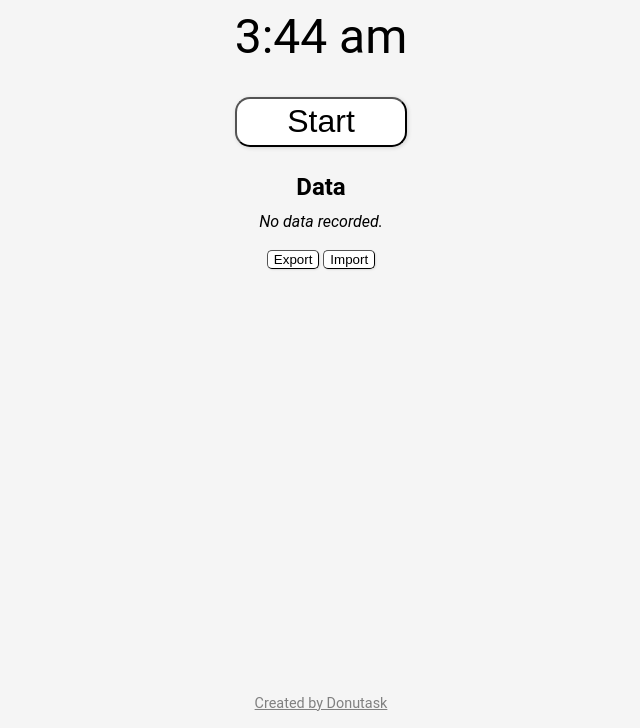
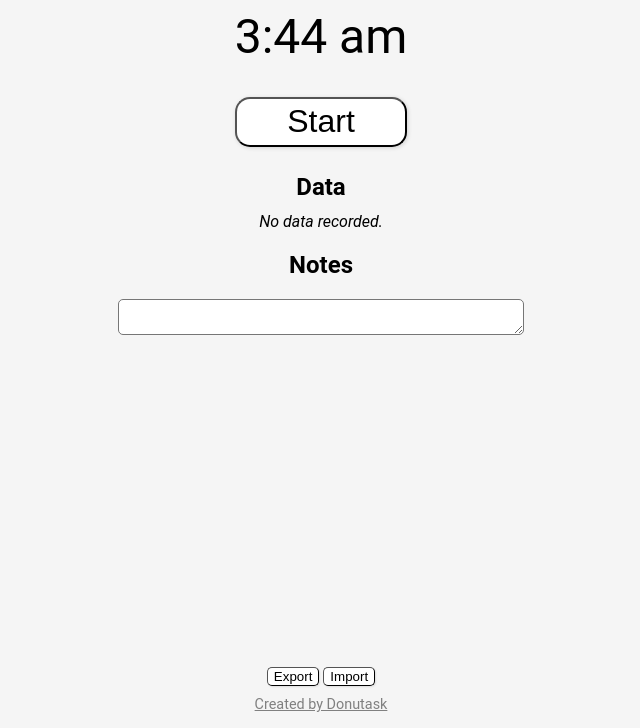
Before and after one commit to Donutask/TimeTracker, a website: page index.html in a window 1280 px wide. Shown: the part 72-800 px from the top of the page, without its empty margins (319-959 px from the left). Drawn offline with Linux system fonts and the light colour scheme.

Commit message:
Can add notes now

```diff
--- a/JavaScripts/dataManagement.js
+++ b/JavaScripts/dataManagement.js
@@ -61,6 +61,7 @@ function LoadSlot(slotIndex) {
         UpdateCalendarAndDetails();
         ShowCorrectUI();
         UpdateCurrentSlotOption();
+        UpdateNotesField();
     }
     else {
         console.error("No data for slot " + slotIndex);
@@ -98,6 +99,8 @@ function Load(stringData) {
             timestamps.push(Timespan.FromJSON(element));
         }
         mainData = new TimeTrackerData(parsedJSON.title, timestamps);
+        if (parsedJSON.notes != null)
+            mainData.notes = parsedJSON.notes;
     }
 }
 function Export() {
--- a/JavaScripts/main.js
+++ b/JavaScripts/main.js
@@ -16,6 +16,7 @@ const slotChooserDropdown = document.getElementById("select-save-slot");
 const slotChooserParent = document.getElementById("save-slot-group");
 const deleteSlotOption = document.getElementById("delete-save-slot");
 const createSlotOption = document.getElementById("create-save-slot");
+const noteInput = document.getElementById("notes-input");
 let currentInterval;
 let stopTime;
 let startDate;
@@ -245,6 +246,13 @@ function UpdateCurrentSlotOption() {
         }
     }
 }
+function NoteInputChanged() {
+    mainData.notes = noteInput.value;
+    SaveData();
+}
+function UpdateNotesField() {
+    noteInput.value = mainData.notes;
+}
 LoadStartDate();
 InitialLoad();
 CreateSaveSlotChooserDropdown();
--- a/JavaScripts/timeTrackerData.js
+++ b/JavaScripts/timeTrackerData.js
@@ -4,6 +4,7 @@ class TimeTrackerData {
         this.title = title;
         this.timespans = timespans;
         this.startDate = null;
+        this.notes = "";
     }
     GetTotalMinutes() {
         let totalMinutes = 0;
@@ -48,7 +49,7 @@ class TimeTrackerData {
         else {
             dateString = this.startDate.getTime().toString();
         }
-        let json = `{"title":"${this.title}", "startDate":"${dateString}", "timestamps":[`;
+        let json = `{"title":"${this.title}", "notes":"${this.notes}", "startDate":"${dateString}", "timestamps":[`;
         if (this.timespans != null && this.timespans.length > 0) {
             for (let i = 0; i < this.timespans.length; i++) {
                 const element = this.timespans[i];
--- a/TypeScripts/dataManagement.ts
+++ b/TypeScripts/dataManagement.ts
@@ -80,6 +80,7 @@ function LoadSlot(slotIndex: number) {
         UpdateCalendarAndDetails();
         ShowCorrectUI();
         UpdateCurrentSlotOption();
+        UpdateNotesField();
     } else {
         console.error("No data for slot " + slotIndex);
     }
@@ -126,6 +127,8 @@ function Load(stringData: string) {
         }
 
         mainData = new TimeTrackerData(parsedJSON.title, timestamps);
+        if (parsedJSON.notes != null)
+            mainData.notes = parsedJSON.notes;
     }
 }
 
--- a/TypeScripts/timeTrackerData.ts
+++ b/TypeScripts/timeTrackerData.ts
@@ -2,11 +2,13 @@ class TimeTrackerData {
     title: string;
     startDate: Date | null;
     timespans: Timespan[];
+    notes: string;
 
     constructor(title: string, timespans: Timespan[]) {
         this.title = title;
         this.timespans = timespans;
         this.startDate = null;
+        this.notes = "";
     }
 
     //Adds all timespans
@@ -64,7 +66,7 @@ class TimeTrackerData {
             dateString = this.startDate.getTime().toString();
         }
 
-        let json = `{"title":"${this.title}", "startDate":"${dateString}", "timestamps":[`;
+        let json = `{"title":"${this.title}", "notes":"${this.notes}", "startDate":"${dateString}", "timestamps":[`;
 
         //Only process timestamps if they exist
         if (this.timespans != null && this.timespans.length > 0) {
--- a/index.html
+++ b/index.html
@@ -100,16 +100,17 @@
                     </tbody>
                 </table>
             </div>
-            <!-- <h3>Notes</h3>
-        <textarea id="notes-input"></textarea> -->
+            <h2>Notes</h2>
+            <textarea id="notes-input" onchange="NoteInputChanged()"></textarea>
 
+
+        </main>
+
+        <footer>
             <div id="data-management">
                 <button class="file-management-button" onclick="Export()">Export</button>
                 <button class="file-management-button" onclick="Import()">Import</button>
             </div>
-        </main>
-
-        <footer class="footer">
             <a class="link" href="https://donutask.com">Created by Donutask</a>
         </footer>
     </div>
--- a/style.css
+++ b/style.css
@@ -194,6 +194,17 @@ button {
     padding: 0px;
 }
 
+#notes-input {
+    resize: vertical;
+    width: 400px;
+    max-width: 90vw;
+    min-height: 25px;
+    max-height: 95vh;
+    font-family: 'Roboto', sans-serif;
+    border-radius: 5px;
+    margin-bottom: 25px;
+}
+
 .management-button {
     width: 20px;
     height: 20px;
@@ -229,18 +240,19 @@ button {
 }
 
 /* Footer */
-.footer {
+footer {
     min-height: 50px;
     display: flex;
     justify-content: center;
     align-items: center;
-    flex-direction: row;
+    flex-direction: column;
 
 }
 
 .link {
     color: grey;
     padding: 15px;
+    padding-top: 10px;
     font-size: 0.9em;
 }
 
@@ -419,4 +431,10 @@ button {
     .edit-time-input::-webkit-calendar-picker-indicator {
         filter: invert(1);
     }
+
+    #notes-input {
+        background-color: #161619;
+        border: 2px grey solid;
+        color: white;
+    }
 }
```
Also changed, not shown: TypeScripts/main.ts (+11 -0 lines).
